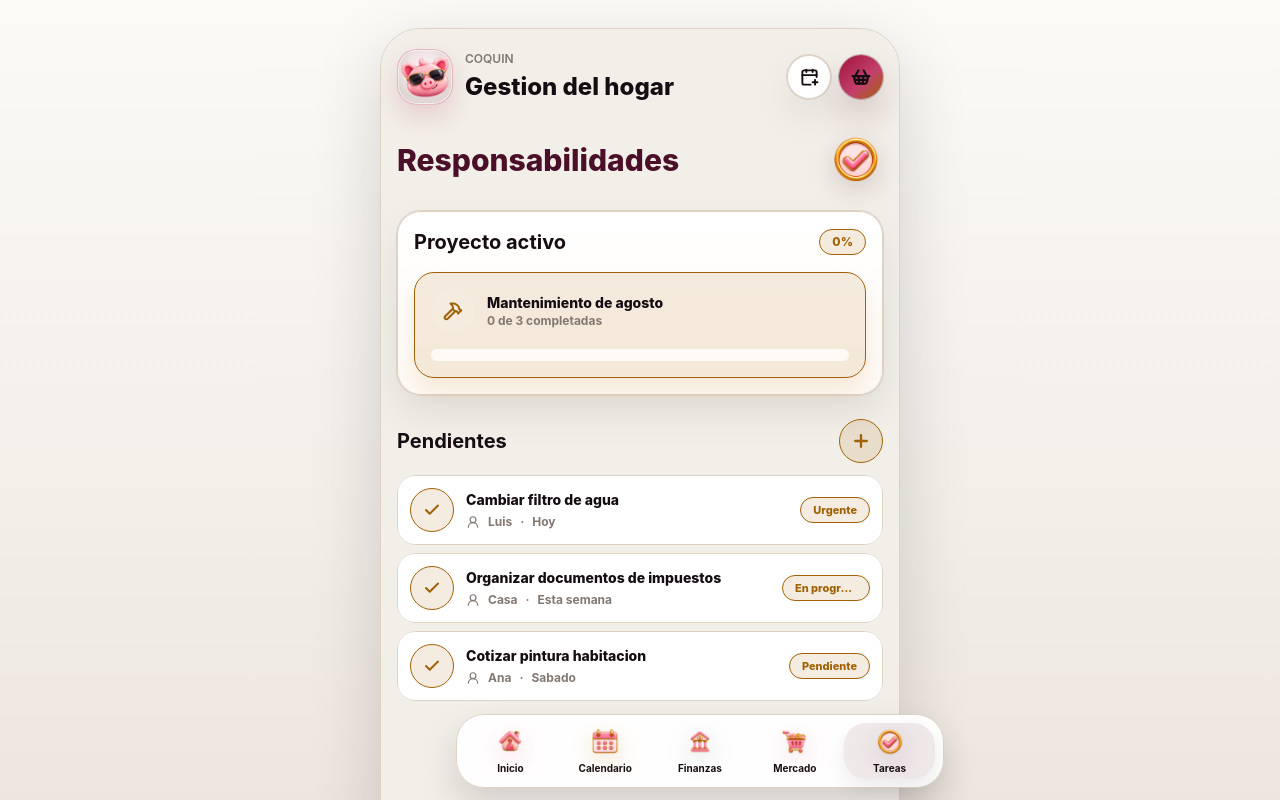
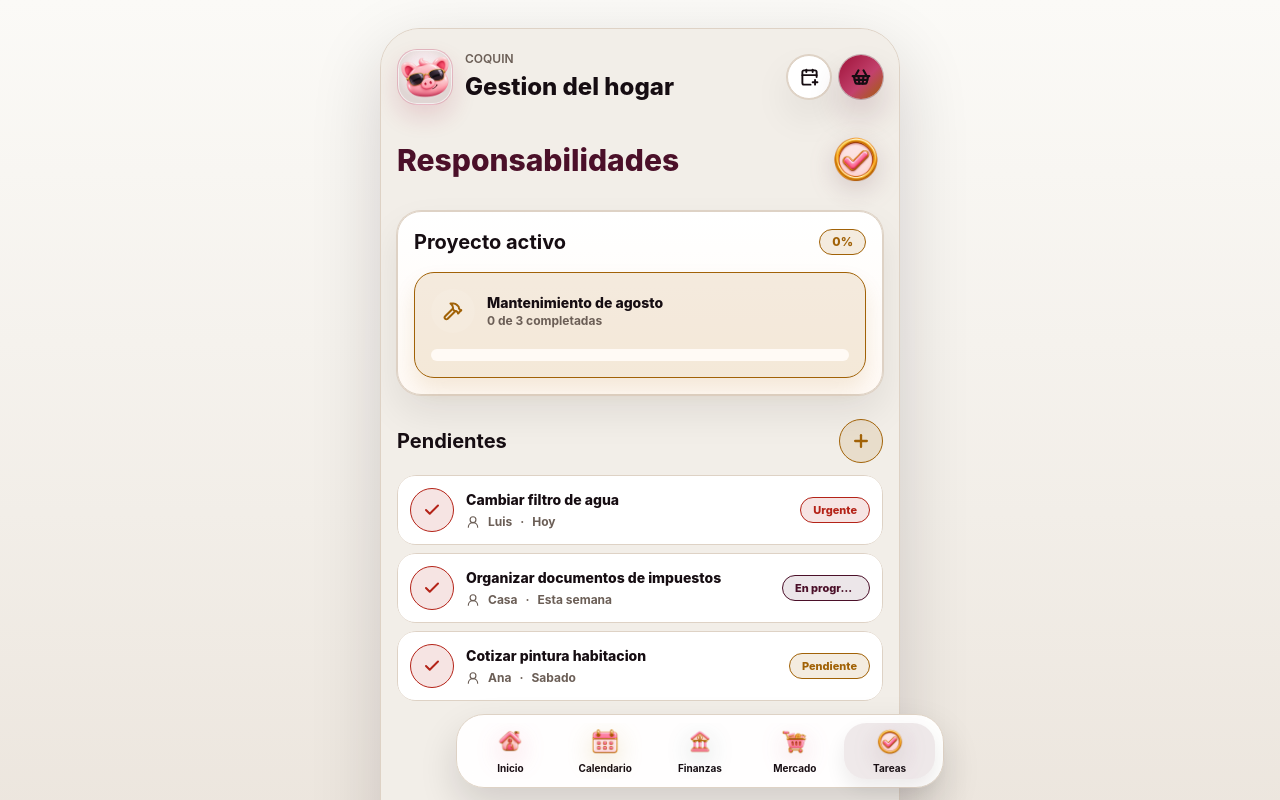
Before and after one commit to luismanuelcon/coquin, a Next.js app: page /tasks in a window 1280 px wide. Shown: the top 800 px of the page. Built offline with nearby package versions, Linux system fonts and the light colour scheme.

Commit message:
Actualiza estilos de estado y colores en componentes de tareas y calendario

```diff
--- a/src/app/calendar/page.tsx
+++ b/src/app/calendar/page.tsx
@@ -87,8 +87,8 @@ export default function CalendarPage() {
                 style={{
                   background: item.active ? "var(--gradient-primary)" : "var(--surface-low)",
                   color: item.active ? "white" : "var(--text-muted)",
-                  border: item.active ? "1px solid rgb(194 65 12 / 38%)" : "1px solid var(--surface-stroke)",
-                  boxShadow: item.active ? "0 12px 22px rgb(194 65 12 / 16%)" : "none",
+                  border: item.active ? "1px solid rgb(75 16 41 / 32%)" : "1px solid var(--surface-stroke)",
+                  boxShadow: item.active ? "0 12px 22px rgb(75 16 41 / 18%)" : "none",
                 }}
               >
                 <span className="block text-[11px] font-bold">{item.day}</span>
--- a/src/app/globals.css
+++ b/src/app/globals.css
@@ -16,10 +16,10 @@
   --surface-stroke: #ded2c5;
 
   --text: #160d12;
-  --text-soft: #837771;
+  --text-soft: #6b5e56;
   --text-muted: #514742;
-  --outline: #8b7d75;
-  --outline-soft: #d7c9ba;
+  --outline: #786961;
+  --outline-soft: #c9baa9;
 
   --primary: #4b1029;
   --primary-container: #fff0f6;
@@ -35,12 +35,17 @@
   --market-container: #fff0f6;
   --market-soft: rgb(159 18 57 / 10%);
 
-  --urgent: #a16207;
-  --urgent-soft: rgb(161 98 7 / 12%);
-  --gold: #a16207;
-  --rose: #e04473;
-  --purple: #5b435d;
-  --error: #b42318;
+  /* Estado (semántica reutilizable) */
+  --success: #166534;
+  --success-soft: rgb(22 101 52 / 12%);
+  --warning: #a16207;
+  --warning-soft: rgb(161 98 7 / 12%);
+  --danger: #b42318;
+  --danger-soft: rgb(180 35 24 / 12%);
+  /* Alias legado: mantener nombres previos para no romper usos existentes */
+  --urgent: var(--warning);
+  --urgent-soft: var(--warning-soft);
+  --error: var(--danger);
 
   --gradient-primary: linear-gradient(135deg, #4b1029 0%, #7a1f42 54%, #a16207 100%);
   --gradient-alert: linear-gradient(135deg, #9f1239 0%, #c2416c 58%, #a16207 100%);
@@ -119,8 +124,9 @@ a:focus-visible,
 input:focus-visible,
 select:focus-visible,
 textarea:focus-visible {
-  outline: 3px solid rgb(75 16 41 / 42%);
+  outline: 3px solid var(--primary);
   outline-offset: 3px;
+  box-shadow: 0 0 0 5px rgb(255 255 255 / 85%);
 }
 
 button:active,
--- a/src/app/tasks/page.tsx
+++ b/src/app/tasks/page.tsx
@@ -12,6 +12,17 @@ import { calculateTaskProgress } from "@/lib/modules/tasks";
 import type { ProjectTask } from "@/lib/types";
 
 const statuses = ["Pendiente", "En progreso", "Urgente", "Completada"];
+
+const statusStyles: Record<string, { color: string; soft: string }> = {
+  Pendiente: { color: "var(--warning)", soft: "var(--warning-soft)" },
+  "En progreso": { color: "var(--primary)", soft: "var(--primary-soft)" },
+  Urgente: { color: "var(--danger)", soft: "var(--danger-soft)" },
+  Completada: { color: "var(--success)", soft: "var(--success-soft)" },
+};
+
+function getStatusStyle(status: string) {
+  return statusStyles[status] ?? statusStyles.Pendiente;
+}
 
 export default function TasksPage() {
   const [tasks, setTasks] = useState<ProjectTask[]>(projectTasks);
@@ -184,6 +195,8 @@ export default function TasksPage() {
             ) : null}
             {tasks.map((task) => {
               const completed = task.status === "Completada";
+              const statusStyle = getStatusStyle(task.status);
+              const checkStyle = completed ? statusStyles.Completada : statusStyles.Urgente;
 
               return (
                 <SwipeDeleteRow key={task.id} deleteLabel={`Eliminar ${task.title}`} onDelete={() => deleteTask(task)}>
@@ -194,7 +207,12 @@ export default function TasksPage() {
                   <button
                     type="button"
                     onClick={() => toggleCompleted(task.id)}
-                    className="grid size-11 shrink-0 place-items-center rounded-full border border-[var(--urgent)] bg-[var(--urgent-soft)] text-[var(--urgent)]"
+                    className="grid size-11 shrink-0 place-items-center rounded-full border"
+                    style={{
+                      borderColor: checkStyle.color,
+                      background: checkStyle.soft,
+                      color: checkStyle.color,
+                    }}
                     aria-label={completed ? "Marcar pendiente" : "Completar tarea"}
                     aria-pressed={completed}
                   >
@@ -211,7 +229,14 @@ export default function TasksPage() {
                       <span className="shrink-0">{task.due}</span>
                     </div>
                   </div>
-                  <span className="max-w-[88px] shrink-0 truncate rounded-full border border-[var(--urgent)] bg-[var(--urgent-soft)] px-3 py-1 text-[11px] font-extrabold text-[var(--urgent)]">
+                  <span
+                    className="max-w-[88px] shrink-0 truncate rounded-full border px-3 py-1 text-[11px] font-extrabold"
+                    style={{
+                      borderColor: statusStyle.color,
+                      background: statusStyle.soft,
+                      color: statusStyle.color,
+                    }}
+                  >
                     {task.status}
                   </span>
                 </article>
--- a/src/components/ui/swipe-delete-row.tsx
+++ b/src/components/ui/swipe-delete-row.tsx
@@ -191,7 +191,7 @@ export function SwipeDeleteRow({ children, deleteLabel, onDelete }: SwipeDeleteR
         <button
           type="button"
           onClick={handleDelete}
-          className={`grid w-[68px] place-items-center rounded-[18px] bg-[var(--urgent)] text-white transition-opacity duration-150 ${isOpen ? "pointer-events-auto" : "pointer-events-none"} ${isRevealing ? "opacity-100" : "opacity-0"}`}
+          className={`grid w-[68px] place-items-center rounded-[18px] bg-[var(--danger)] text-white transition-opacity duration-150 ${isOpen ? "pointer-events-auto" : "pointer-events-none"} ${isRevealing ? "opacity-100" : "opacity-0"}`}
           aria-label={deleteLabel}
           tabIndex={isOpen ? 0 : -1}
         >
--- a/src/lib/design-system.ts
+++ b/src/lib/design-system.ts
@@ -18,7 +18,7 @@ export const moduleThemes: Record<ModuleKey, ModuleTheme> = {
     href: "/",
     icon: Home,
     color: "#E04473",
-    text: "#8F143E",
+    text: "#6E0F3B",
     surface: "rgb(224 68 115 / 13%)",
   },
   calendar: {
```
